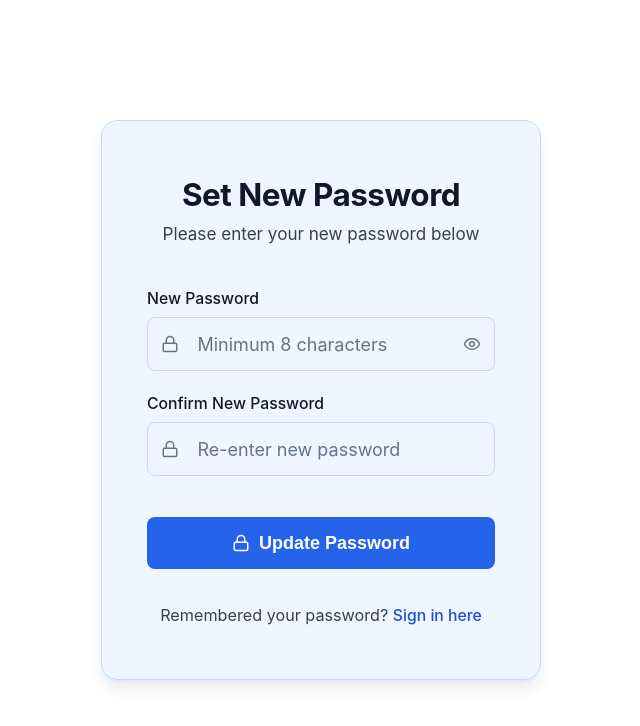
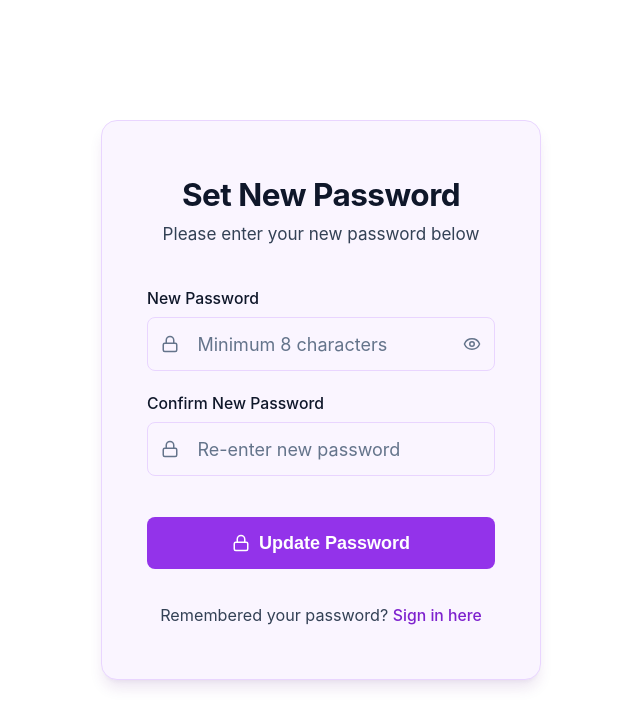
Before and after one commit to hananqaisar-commits/STEM-Studio, a React (Vite) app in the folder frontend/: page /reset-password in a window 1280 px wide. Shown: the top 726 px of the page, without its empty margins (319-959 px from the left). Built offline with nearby package versions, Linux system fonts and the light colour scheme; no server answers.

Commit message:
feat: implement UI improvements for dashboard, controller, theme, and footer

```diff
--- a/frontend/src/components/controls/Controls.css
+++ b/frontend/src/components/controls/Controls.css
@@ -97,15 +97,14 @@
   z-index: 50;
   display: flex;
   align-items: center;
-  gap: 0.35rem;
-  padding: 0.35rem 0.55rem;
+  gap: 0.25rem;
+  padding: 0.25rem 0.4rem;
   background: rgba(255, 255, 255, 0.92);
   border: 1px solid var(--color-border);
   border-radius: 9999px;
   box-shadow: var(--shadow-lg), 0 0 0 1px rgba(0, 0, 0, 0.02);
   backdrop-filter: blur(10px);
   -webkit-backdrop-filter: blur(10px);
-  cursor: grab;
   user-select: none;
   touch-action: none;
   transition: box-shadow 0.2s ease, transform 0.15s ease;
@@ -125,9 +124,14 @@
   display: flex;
   align-items: center;
   gap: 0.35rem;
-  padding-right: 0.35rem;
+  padding: 0 0.25rem;
   border-right: 1px solid var(--color-border);
   color: var(--color-text-secondary);
+  cursor: grab;
+}
+
+.floating-controller.is-dragging .floating-controller-grip {
+  cursor: grabbing;
 }
 
 .grip-dots {
--- a/frontend/src/components/controls/FloatingController.tsx
+++ b/frontend/src/components/controls/FloatingController.tsx
@@ -6,9 +6,8 @@ import {
   SkipForward,
   RotateCcw,
   Square,
-  Zap,
+  PlayCircle,
 } from 'lucide-react';
-import { Octa } from '../mascot';
 import './Controls.css';
 
 export interface FloatingControllerProps {
@@ -65,7 +64,10 @@ export const FloatingController: React.FC<FloatingControllerProps> = ({
     initialTop: 0,
   });
 
-  const [position, setPosition] = useState<Position>({ x: 24, y: 24 });
+  const [position, setPosition] = useState<Position>({
+    x: typeof window !== 'undefined' ? window.innerWidth / 2 - 160 : 24,
+    y: 24
+  });
   const [isDragging, setIsDragging] = useState(false);
 
   const handleTogglePlay = useCallback(() => {
@@ -83,6 +85,10 @@ export const FloatingController: React.FC<FloatingControllerProps> = ({
 
   const onPointerDown = useCallback((e: React.PointerEvent<HTMLDivElement>) => {
     if (quizMode) return;
+
+    const target = e.target as HTMLElement;
+    if (!target.closest('.floating-controller-grip')) return;
+
     const el = containerRef.current;
     if (!el) return;
 
@@ -168,7 +174,6 @@ export const FloatingController: React.FC<FloatingControllerProps> = ({
       aria-label="Playback controls"
     >
       <div className="floating-controller-grip" title="Drag to move">
-        <Octa expression="helping" size="tiny" interactive={false} />
         <span className="grip-dots" aria-hidden="true">
           <span />
           <span />
@@ -220,7 +225,7 @@ export const FloatingController: React.FC<FloatingControllerProps> = ({
           onClick={handleResume}
           disabled={isPlaying}
         >
-          <Zap size={16} />
+          <PlayCircle size={16} />
         </ControlButton>
 
         <ControlButton
--- a/frontend/src/components/layout/Layout.css
+++ b/frontend/src/components/layout/Layout.css
@@ -237,6 +237,8 @@
 /* 2. Topic Menu Sidebar */
 .topic-sidebar {
   width: 260px;
+  min-width: 200px;
+  max-width: 450px;
   background-color: var(--color-app-bg);
   border-right: 1px solid var(--color-border);
   display: flex;
@@ -248,6 +250,9 @@
   flex-shrink: 0;
   transition: transform 0.3s cubic-bezier(0.4, 0, 0.2, 1);
   z-index: 500;
+  resize: horizontal;
+  overflow-y: auto;
+  overflow-x: hidden;
 }
 
 .sidebar-header {
@@ -256,6 +261,40 @@
   display: flex;
   align-items: center;
   justify-content: space-between;
+}
+
+.sidebar-dashboard-row {
+  margin-bottom: 1rem;
+  padding: 0 0.25rem;
+}
+
+.sidebar-dashboard-btn {
+  display: flex;
+  align-items: center;
+  gap: 0.6rem;
+  width: 100%;
+  padding: 0.75rem 1rem;
+  background: linear-gradient(145deg, var(--color-surface), var(--color-surface-elevated));
+  border: 1px solid var(--color-border);
+  border-radius: 12px;
+  color: var(--color-text);
+  font-weight: 600;
+  font-size: 0.9rem;
+  cursor: pointer;
+  transition: all 0.2s cubic-bezier(0.4, 0, 0.2, 1);
+  box-shadow: var(--shadow-sm);
+}
+
+.sidebar-dashboard-btn:hover {
+  background: linear-gradient(145deg, var(--color-primary), var(--color-primary-hover));
+  color: var(--color-text-on-primary);
+  border-color: var(--color-primary-hover);
+  box-shadow: var(--shadow-md);
+  transform: translateY(-2px);
+}
+
+.sidebar-dashboard-btn svg {
+  color: inherit;
 }
 
 .sidebar-title {
--- a/frontend/src/components/layout/TopicMenu.tsx
+++ b/frontend/src/components/layout/TopicMenu.tsx
@@ -46,9 +46,6 @@ export const TopicMenu: React.FC<TopicMenuProps> = ({
   // Which categories are expanded? First one by default; active category also open.
   const [expandedCategories, setExpandedCategories] = useState<Set<string>>(() => {
     const initial = new Set<string>();
-    if (DSA_CATEGORIES.length > 0) {
-      initial.add(DSA_CATEGORIES[0].id);
-    }
     if (activeCategory && DSA_CATEGORIES.some((c) => c.id === activeCategory)) {
       initial.add(activeCategory);
     }
--- a/frontend/src/features/auth/Auth.css
+++ b/frontend/src/features/auth/Auth.css
@@ -183,7 +183,7 @@
 }
 
 .auth-button:hover {
-  background-color: var(--accent-hover);
+  background-color: var(--color-primary-hover);
 }
 
 .auth-button:active {
--- a/frontend/src/features/hub/DSAHub.tsx
+++ b/frontend/src/features/hub/DSAHub.tsx
@@ -3,7 +3,7 @@ import React, { useEffect, useState } from 'react';
 import { useNavigate, Link } from 'react-router-dom';
 import {
   Eye, Target, Code2, Maximize2, Edit3, Star, User, Mail,
-  MessageSquare, ChevronDown, ExternalLink, Send, Heart, Sparkles,
+  MessageSquare, ChevronDown, ExternalLink, Send, Sparkles,
   ArrowRight, BookOpen, Cpu, Monitor, Home as HomeIcon, Layers, Zap,
   type LucideIcon,
 } from 'lucide-react';
@@ -519,28 +519,16 @@ export const DSAHub: React.FC = () => {
             <p className="footer-desc">
               Interactive visualization tools for mastering data structures and algorithms.
             </p>
-            <p className="footer-made-with">
-              <Heart size={13} fill="currentColor" /> Made with love by{' '}
-              <a href={AFTAB_LINKEDIN} target="_blank" rel="noopener noreferrer">
-                Ascentify Studio
-              </a>
+            <p className="footer-made-with" style={{ fontWeight: 600, letterSpacing: '0.5px' }}>
+              <Sparkles size={13} style={{ marginRight: '4px', display: 'inline-block', verticalAlign: 'text-bottom' }} /> Crafted by{' '}
+              <span style={{ color: 'var(--color-primary)', fontWeight: 700 }}>
+                Octa Team
+              </span>
             </p>
             <a href="mailto:hello@dsavisualizer.in" className="footer-email">
               <Mail size={15} /> hello@dsavisualizer.in
             </a>
-            <a
-              href="https://www.producthunt.com/products/stem-studio"
-              target="_blank"
-              rel="noopener noreferrer"
-              className="product-hunt-badge"
-            >
-              <span className="product-hunt-icon">P</span>
-              <span className="product-hunt-text">
-                <small>FIND US ON</small>
-                <strong>Product Hunt</strong>
-              </span>
-              <span className="product-hunt-votes">3</span>
-            </a>
+
           </div>
 
           {/* Navigation */}
--- a/frontend/src/index.css
+++ b/frontend/src/index.css
@@ -10,17 +10,17 @@
 @import 'tailwindcss/utilities.css' layer(utilities);
 
 :root, [data-theme="light"] {
-  /* Blue Light Palette (Default) */
-  --blue-50: #eff6ff;
-  --blue-100: #dbeafe;
-  --blue-200: #bfdbfe;
-  --blue-300: #93c5fd;
-  --blue-400: #60a5fa;
-  --blue-500: #3b82f6;
-  --blue-600: #2563eb;
-  --blue-700: #1d4ed8;
-  --blue-800: #1e40af;
-  --blue-900: #1e3a8a;
+  /* Purple Light Palette (Default) */
+  --purple-50: #faf5ff;
+  --purple-100: #f3e8ff;
+  --purple-200: #e9d5ff;
+  --purple-300: #d8b4fe;
+  --purple-400: #c084fc;
+  --purple-500: #a855f7;
+  --purple-600: #9333ea;
+  --purple-700: #7e22ce;
+  --purple-800: #6b21a8;
+  --purple-900: #581c87;
 
   --slate-50: #f8fafc;
   --slate-100: #f1f5f9;
@@ -33,35 +33,35 @@
   --slate-800: #1e293b;
   --slate-900: #0f172a;
 
-  --color-app-bg: var(--blue-50);
+  --color-app-bg: var(--purple-50);
   --color-surface: #ffffff;
   --color-surface-elevated: var(--slate-100);
-  --color-surface-muted: var(--blue-100);
-  --color-border: var(--blue-200);
-  --color-border-strong: var(--blue-300);
+  --color-surface-muted: var(--purple-100);
+  --color-border: var(--purple-200);
+  --color-border-strong: var(--purple-300);
 
   --color-text: var(--slate-900);
   --color-text-secondary: var(--slate-700);
   --color-text-muted: var(--slate-500);
   --color-text-on-primary: #ffffff;
 
-  --color-primary: var(--blue-600);
-  --color-primary-hover: var(--blue-700);
-  --color-primary-active: var(--blue-800);
+  --color-primary: var(--purple-600);
+  --color-primary-hover: var(--purple-700);
+  --color-primary-active: var(--purple-800);
 
-  --color-nav-active: var(--blue-700);
+  --color-nav-active: var(--purple-700);
   --color-control-bg: var(--slate-100);
-  --color-control-hover: var(--blue-100);
-  --color-control-selected: var(--blue-200);
-  --color-focus: var(--blue-500);
+  --color-control-hover: var(--purple-100);
+  --color-control-selected: var(--purple-200);
+  --color-focus: var(--purple-500);
 
-  --color-shadow: rgba(30, 58, 138, 0.08);
+  --color-shadow: rgba(88, 28, 135, 0.08);
 
   --error-color: #ef4444;
   --success-color: #22c55e;
-  --shadow-sm: 0 1px 2px 0 rgba(30, 58, 138, 0.05);
-  --shadow-md: 0 4px 6px -1px rgba(30, 58, 138, 0.08), 0 2px 4px -2px rgba(30, 58, 138, 0.06);
-  --shadow-lg: 0 10px 15px -3px rgba(30, 58, 138, 0.12), 0 4px 6px -4px rgba(30, 58, 138, 0.08);
+  --shadow-sm: 0 1px 2px 0 rgba(88, 28, 135, 0.05);
+  --shadow-md: 0 4px 6px -1px rgba(88, 28, 135, 0.08), 0 2px 4px -2px rgba(88, 28, 135, 0.06);
+  --shadow-lg: 0 10px 15px -3px rgba(88, 28, 135, 0.12), 0 4px 6px -4px rgba(88, 28, 135, 0.08);
 
   --space-page: clamp(0.75rem, 2vw, 1.5rem);
   --space-section: clamp(0.75rem, 1.5vw, 1.25rem);
@@ -79,9 +79,9 @@
   --dark-400: #94a3b8;
   --dark-300: #cbd5e1;
 
-  --blue-400: #60a5fa;
-  --blue-500: #3b82f6;
-  --blue-600: #2563eb;
+  --purple-400: #c084fc;
+  --purple-500: #a855f7;
+  --purple-600: #9333ea;
 
   --color-app-bg: var(--dark-950);
   --color-surface: var(--dark-900);
@@ -95,15 +95,15 @@
   --color-text-muted: var(--dark-400);
   --color-text-on-primary: #ffffff;
 
-  --color-primary: var(--blue-500);
-  --color-primary-hover: var(--blue-400);
-  --color-primary-active: #1d4ed8;
+  --color-primary: var(--purple-500);
+  --color-primary-hover: var(--purple-400);
+  --color-primary-active: #7e22ce;
 
-  --color-nav-active: var(--blue-400);
+  --color-nav-active: var(--purple-400);
   --color-control-bg: var(--dark-800);
   --color-control-hover: var(--dark-700);
   --color-control-selected: var(--dark-600);
-  --color-focus: var(--blue-500);
+  --color-focus: var(--purple-500);
 
   --color-shadow: rgba(0, 0, 0, 0.5);
   --shadow-sm: 0 1px 2px 0 rgba(0, 0, 0, 0.4);
```
